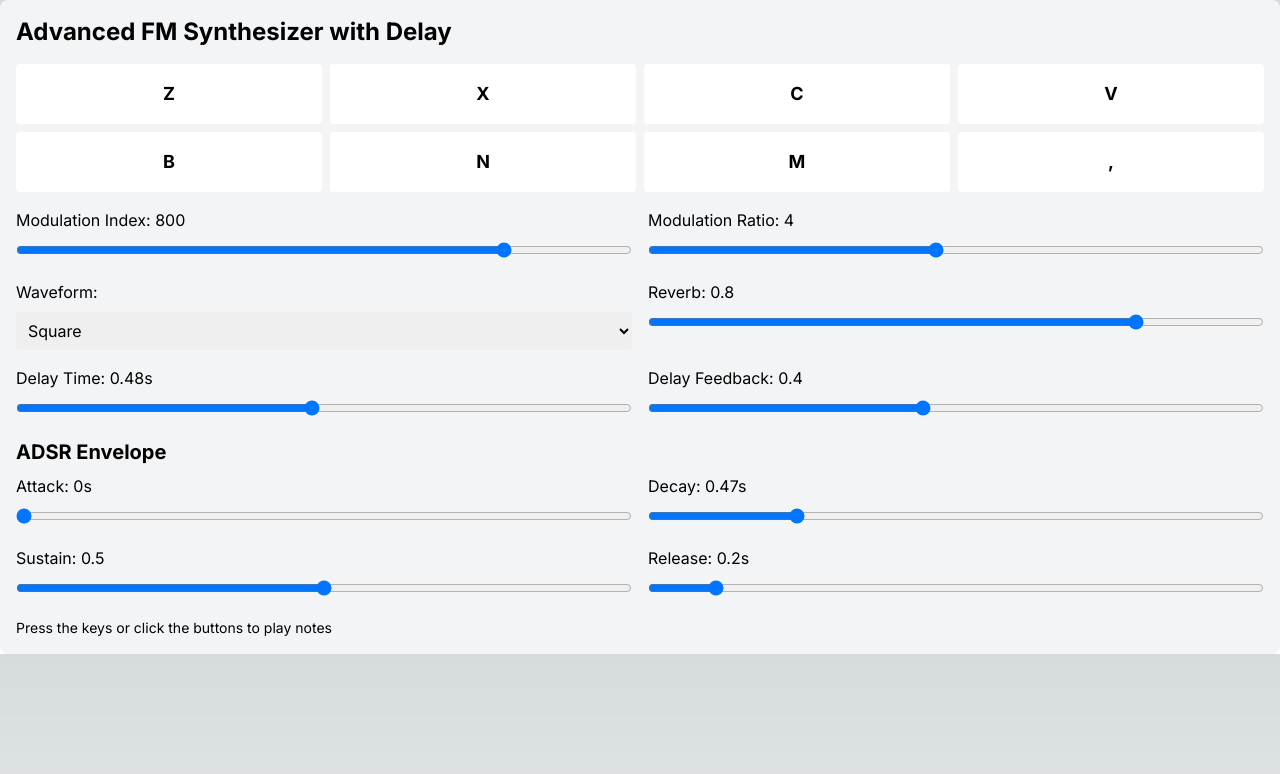
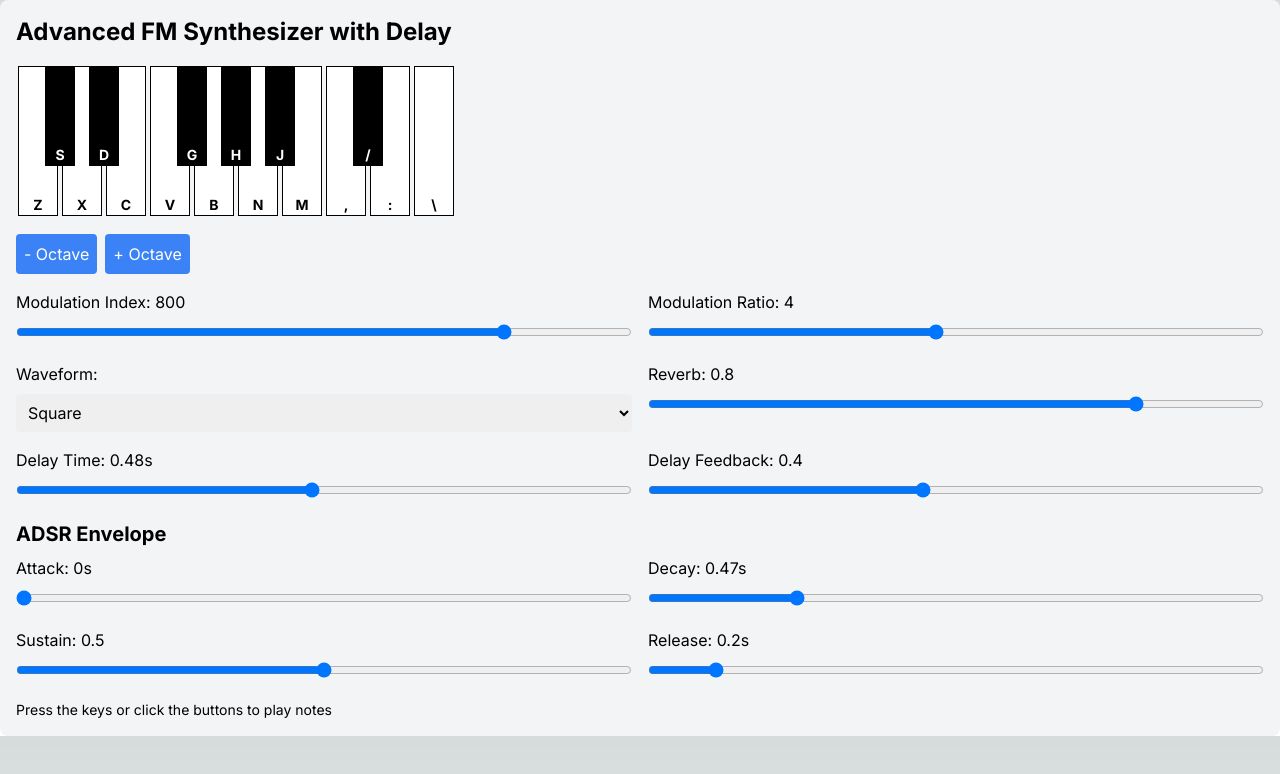
Before and after one commit to TaroNakasendo/fm_synth, a Next.js app: page / in a window 1280 px wide. Shown: the top 774 px of the page. Built offline with nearby package versions, Linux system fonts and the light colour scheme.

Commit message:
octave available

```diff
--- a/app/page.tsx
+++ b/app/page.tsx
@@ -23,6 +23,7 @@ const FMSynthesizer = () => {
   const [reverbWet, setReverbWet] = useState(0.8);
   const [delayTime, setDelayTime] = useState(0.48);
   const [delayFeedback, setDelayFeedback] = useState(0.4);
+  const [octaveShift, setOctaveShift] = useState(0);
 
   const initializeAudioContext = () => {
     if (!audioContextRef.current) {
@@ -174,23 +175,35 @@ const FMSynthesizer = () => {
     if (event.repeat) return;
     const key = event.key.toLowerCase();
     const frequencyMap = {
-      'z': 261.63, 'x': 293.66, 'c': 329.63, 'v': 349.23,
-      'b': 392.00, 'n': 440.00, 'm': 493.88, ',': 523.25
+      'z': 261.63, 's': 277.18, 'x': 293.66, 'd': 311.13, 'c': 329.63,
+      'v': 349.23, 'g': 369.99, 'b': 392.00, 'h': 415.30, 'n': 440.00,
+      'j': 466.16, 'm': 493.88, ',': 523.25, 'l': 554.37, '.': 587.33,
+      ';': 622.25, '/': 659.25, ':': 698.46, '\\': 739.99
     };
     if (frequencyMap[key]) {
-      playNote(frequencyMap[key]);
+      playNote(frequencyMap[key] * Math.pow(2, octaveShift));
     }
   };
 
   const handleKeyUp = (event) => {
     const key = event.key.toLowerCase();
     const frequencyMap = {
-      'z': 261.63, 'x': 293.66, 'c': 329.63, 'v': 349.23,
-      'b': 392.00, 'n': 440.00, 'm': 493.88, ',': 523.25
+      'z': 261.63, 's': 277.18, 'x': 293.66, 'd': 311.13, 'c': 329.63,
+      'v': 349.23, 'g': 369.99, 'b': 392.00, 'h': 415.30, 'n': 440.00,
+      'j': 466.16, 'm': 493.88, ',': 523.25, 'l': 554.37, '.': 587.33,
+      ';': 622.25, '/': 659.25, ':': 698.46, '\\': 739.99
     };
     if (frequencyMap[key]) {
-      stopNote(frequencyMap[key]);
+      stopNote(frequencyMap[key] * Math.pow(2, octaveShift));
     }
+  };
+
+  const increaseOctave = () => {
+    setOctaveShift((prev) => Math.min(prev + 1, 3));
+  };
+
+  const decreaseOctave = () => {
+    setOctaveShift((prev) => Math.max(prev - 1, -3));
   };
 
   useEffect(() => {
@@ -200,29 +213,29 @@ const FMSynthesizer = () => {
       window.removeEventListener('keydown', handleKeyDown);
       window.removeEventListener('keyup', handleKeyUp);
     };
-  }, [attack, decay, sustain, release, waveform, modulationIndex, modulationRatio]);
+  }, [attack, decay, sustain, release, waveform, modulationIndex, modulationRatio, octaveShift]);
 
   return (
     <div className="p-4 bg-gray-100 rounded-lg">
       <h2 className="text-2xl font-bold mb-4">Advanced FM Synthesizer with Delay</h2>
-      <div className="grid grid-cols-4 gap-2 mb-4">
-        {['Z', 'X', 'C', 'V', 'B', 'N', 'M', ','].map((key, index) => (
-          <button
+      <div className="keyboard mb-4">
+        {['Z', 'S', 'X', 'D', 'C', 'V', 'G', 'B', 'H', 'N', 'J', 'M', ',', 'L', '.', ';', '/', ':', '\\'].map((key, index) => (
+          <div
             key={key}
-            className={`p-4 text-lg font-bold rounded ${
-              isPlaying[[261.63, 293.66, 329.63, 349.23, 392.00, 440.00, 493.88, 523.25][index]]
-                ? 'bg-blue-500 text-white'
-                : 'bg-white text-black'
-            }`}
-            onMouseDown={() => playNote([261.63, 293.66, 329.63, 349.23, 392.00, 440.00, 493.88, 523.25][index])}
-            onMouseUp={() => stopNote([261.63, 293.66, 329.63, 349.23, 392.00, 440.00, 493.88, 523.25][index])}
-            onMouseLeave={() => stopNote([261.63, 293.66, 329.63, 349.23, 392.00, 440.00, 493.88, 523.25][index])}
+            className={`key ${['Z', 'X', 'C', 'V', 'B', 'N', 'M', ',', ':', '\\'].includes(key) ? 'white-key' : 'black-key'} ${isPlaying[[261.63, 277.18, 293.66, 311.13, 329.63, 349.23, 369.99, 392.00, 415.30, 440.00, 466.16, 493.88, 523.25, 554.37, 587.33, 622.25, 659.25, 698.46, 739.99][index]] ? 'playing' : ''}`}
+            onMouseDown={() => playNote([261.63, 277.18, 293.66, 311.13, 329.63, 349.23, 369.99, 392.00, 415.30, 440.00, 466.16, 493.88, 523.25, 554.37, 587.33, 622.25, 659.25, 698.46, 739.99][index] * Math.pow(2, octaveShift))}
+            onMouseUp={() => stopNote([261.63, 277.18, 293.66, 311.13, 329.63, 349.23, 369.99, 392.00, 415.30, 440.00, 466.16, 493.88, 523.25, 554.37, 587.33, 622.25, 659.25, 698.46, 739.99][index] * Math.pow(2, octaveShift))}
+            onMouseLeave={() => stopNote([261.63, 277.18, 293.66, 311.13, 329.63, 349.23, 369.99, 392.00, 415.30, 440.00, 466.16, 493.88, 523.25, 554.37, 587.33, 622.25, 659.25, 698.46, 739.99][index] * Math.pow(2, octaveShift))}
           >
             {key}
-          </button>
+          </div>
         ))}
       </div>
-      <div className="grid grid-cols-2 gap-4">
+      <div className="mb-4">
+        <button onClick={decreaseOctave} className="p-2 bg-blue-500 text-white rounded mr-2">- Octave</button>
+        <button onClick={increaseOctave} className="p-2 bg-blue-500 text-white rounded">+ Octave</button>
+      </div>
+      <div className="grid grid-cols-2 gap-4 mb-4">
         <div>
           <label className="block mb-2">Modulation Index: {modulationIndex}</label>
           <input
@@ -240,7 +253,7 @@ const FMSynthesizer = () => {
             type="range"
             min="0.5"
             max="8"
-            step="0.5"
+            step="0.1"
             value={modulationRatio}
             onChange={(e) => setModulationRatio(Number(e.target.value))}
             className="w-full"
@@ -348,6 +361,41 @@ const FMSynthesizer = () => {
         </div>
       </div>
       <p className="mt-4 text-sm">Press the keys or click the buttons to play notes</p>
+      <style jsx>{`
+        .keyboard {
+          display: flex;
+          flex-wrap: wrap;
+        }
+        .key {
+          width: 40px;
+          height: 150px;
+          margin: 2px;
+          display: flex;
+          justify-content: center;
+          align-items: flex-end;
+          cursor: pointer;
+          user-select: none;
+          font-size: 14px;
+          font-weight: bold;
+        }
+        .white-key {
+          background: white;
+          border: 1px solid #000;
+        }
+        .black-key {
+          background: black;
+          border: 1px solid #000;
+          color: white;
+          width: 30px;
+          height: 100px;
+          margin-left: -15px;
+          margin-right: -15px;
+          z-index: 1;
+        }
+        .playing {
+          background: yellow;
+        }
+      `}</style>
     </div>
   );
 };
```
